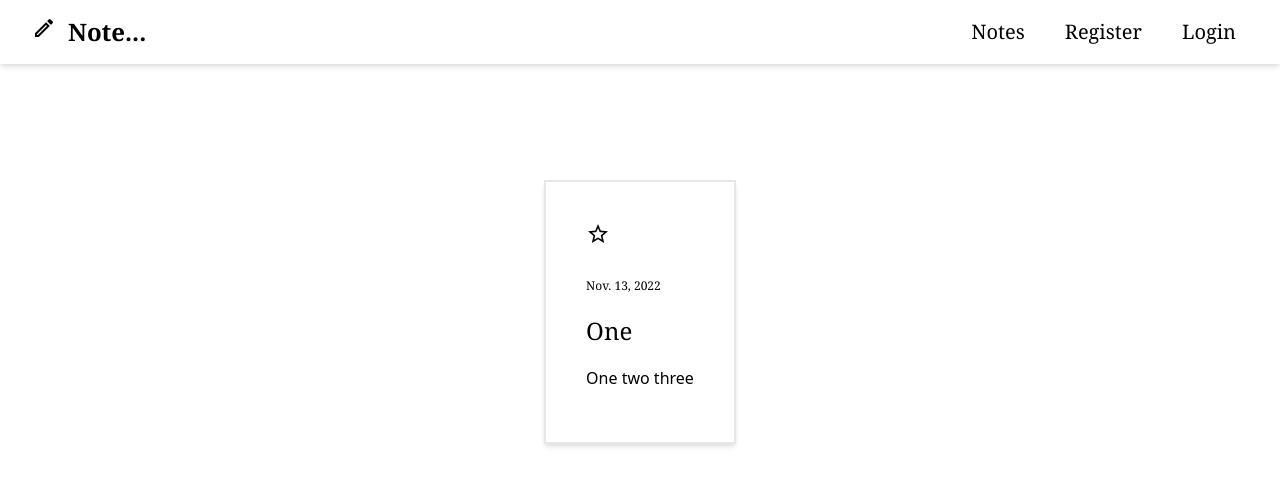
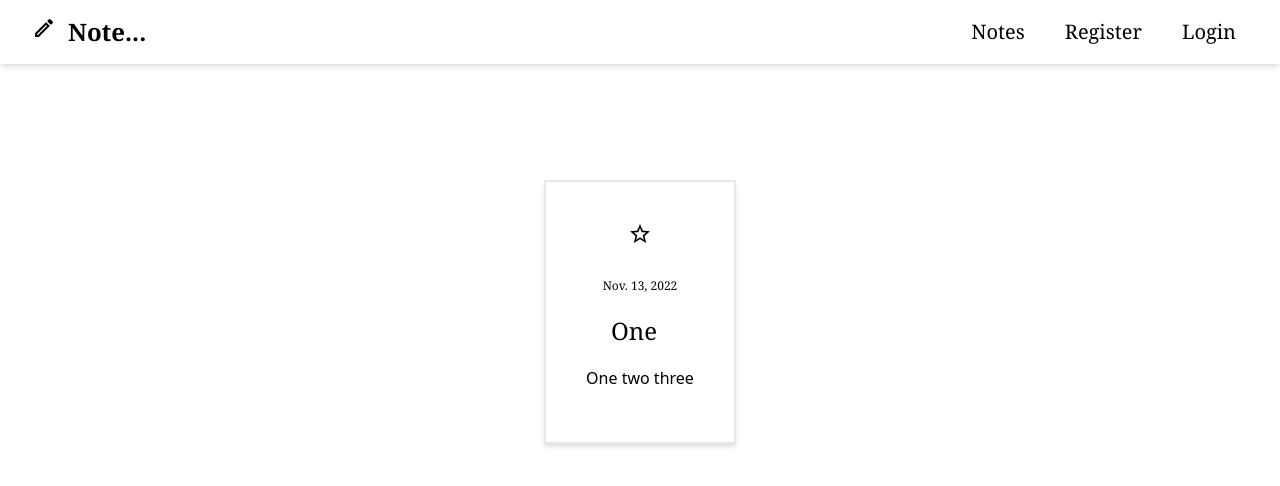
Before and after one commit to Sesethu97/Note_Keeping, a Django app: page /details/6/ in a window 1280 px wide. Shown: the top 486 px of the page. Run offline with Django 4.2, Linux system fonts and the light colour scheme; data comes from the database, SQL or seed files in the repository; both versions use the stored data as it was after the commit; some libraries are stand-ins or nearby versions.

Commit message:
layout center

```diff
--- a/templates/notes/note_details.html
+++ b/templates/notes/note_details.html
@@ -3,7 +3,7 @@
 <div class="flex flex-col items-center h-100vh mt-9">
   <div class="p-20">
     <div class="p-10 shadow-md border-2 border-black-600">
-      <div class="mb-5">
+      <div class="mb-5 text-center">
         {% if notes.important %}
         <a href="/important/{{notes.id}}/">
           <span class="material-icons">star</span>
@@ -14,7 +14,7 @@
         </a>
         {% endif %}
       </div>
-      <div class="mb-5">
+      <div class="mb-5 text-center">
         {% if notes.draft %}
         <h8 class="text-xs font-serif mr-5">Draft</h8>
         {% endif %}
@@ -22,7 +22,7 @@
       </div>
 
       <h4
-        class="font-serif font-medium leading-tight text-2xl text-black-600 mr-3 mb-3"
+        class="font-serif text-center font-medium leading-tight text-2xl text-black-600 mr-3 mb-3"
       >
         {{ notes.title }}
       </h4>
```
Also changed, not shown: db.sqlite3.
